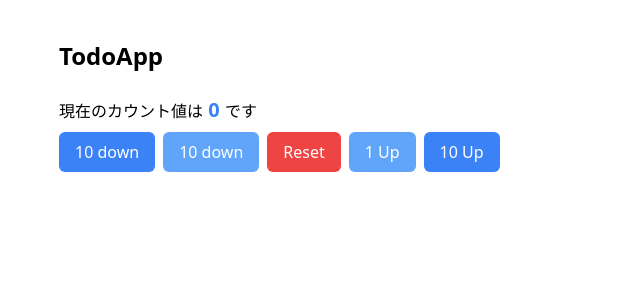
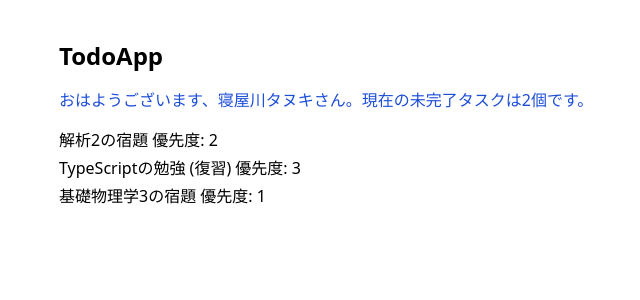
Before and after one commit to ai10pro/react-todo-app, a React (Vite) app: page / in a window 1280 px wide. Shown: the top 300 px of the page, without its empty margins (245-885 px from the left). Built offline with nearby package versions, Linux system fonts and the light colour scheme.

Commit message:
update App.tsx and TodoList.tsx

```diff
--- a/src/App.tsx
+++ b/src/App.tsx
@@ -1,55 +1,26 @@
 import { useState } from "react";
+import { Todo } from "./types";
+import { initTodos } from "./initTodos";
+import WelcomeMessage from "./WelcomeMessage";
+import TodoList from "./TodoList";
 
 const App = () => {
-  const [count, setCount] = useState(0);
-  const reset = () => setCount(0);
-  const countUp1 = () => setCount(count + 1);
-  const countUp10 = () => setCount(count + 10);
-  const degrease = () => setCount(count - 1);
-  const degrease10 = () => setCount(count - 10);
+  const [todos, setTodos] = useState<Todo[]>(initTodos);
+  const uncompletedCount = initTodos.filter(
+    (todo: Todo) => !todo.isDone
+  ).length; // 未完了タスクの数え上げ
+  console.log(JSON.stringify(todos, null, 2));
+
   return (
     <div className="mx-4 mt-10 max-w-2xl md:mx-auto">
-      <h1 className="mb-6 text-2xl font-bold">TodoApp</h1>
-      <div className="mb-2">
-        <p>
-          現在のカウント値は
-          <span className="text-xl font-bold text-blue-500"> {count} </span>です
-        </p>
+      <h1 className="mb-4 text-2xl font-bold">TodoApp</h1>
+      <div className="mb-4">
+        <WelcomeMessage
+          name="寝屋川タヌキ"
+          uncompletedCount={uncompletedCount}
+        />
       </div>
-      <div className="flex space-x-2">
-        <button
-          className="rounded-md bg-blue-500 px-4 py-2 text-white hover:bg-blue-700"
-          onClick={degrease10}
-        >
-          10 down
-        </button>
-        <button
-          className="rounded-md bg-blue-400 px-4 py-2 text-white hover:bg-blue-700"
-          onClick={degrease}
-        >
-          10 down
-        </button>
-
-        <button
-          className="rounded-md bg-red-500 px-4 py-2 text-white hover:bg-blue-700"
-          onClick={reset}
-        >
-          Reset
-        </button>
-        <button
-          className="rounded-md bg-blue-400 px-4 py-2 text-white hover:bg-blue-700"
-          onClick={countUp1}
-        >
-          1 Up
-        </button>
-        <button
-          className="rounded-md bg-blue-500 px-4 py-2 text-white hover:bg-blue-700"
-          onClick={countUp10}
-        >
-          10 Up
-        </button>
-
-      </div>
+      <TodoList todos={todos} />
     </div>
   );
 };
--- a/src/TodoList.tsx
+++ b/src/TodoList.tsx
@@ -1,23 +1,25 @@
-import React from 'react'
-import { Todo } from './types'
+import React from "react";
+import { Todo } from "./types";
 
 type Props = {
-    todos: Todo[]
+    todos: Todo[];
 };
 
-export const TodoList = (props: Props) => {
+const TodoList = (props: Props) => {
     const todos = props.todos;
     return (
         <div className="space-y-1">
             <div>
-                {todos[0].name} 優先度 {todos[0].priority}
+                {todos[0].name} 優先度: {todos[0].priority}
             </div>
             <div>
-                {todos[1].name} 優先度 {todos[1].priority}
+                {todos[1].name} 優先度: {todos[1].priority}
             </div>
             <div>
-                {todos[2].name} 優先度 {todos[2].priority}
+                {todos[2].name} 優先度: {todos[2].priority}
             </div>
         </div>
-    )
-}
+    );
+};
+
+export default TodoList;
```
